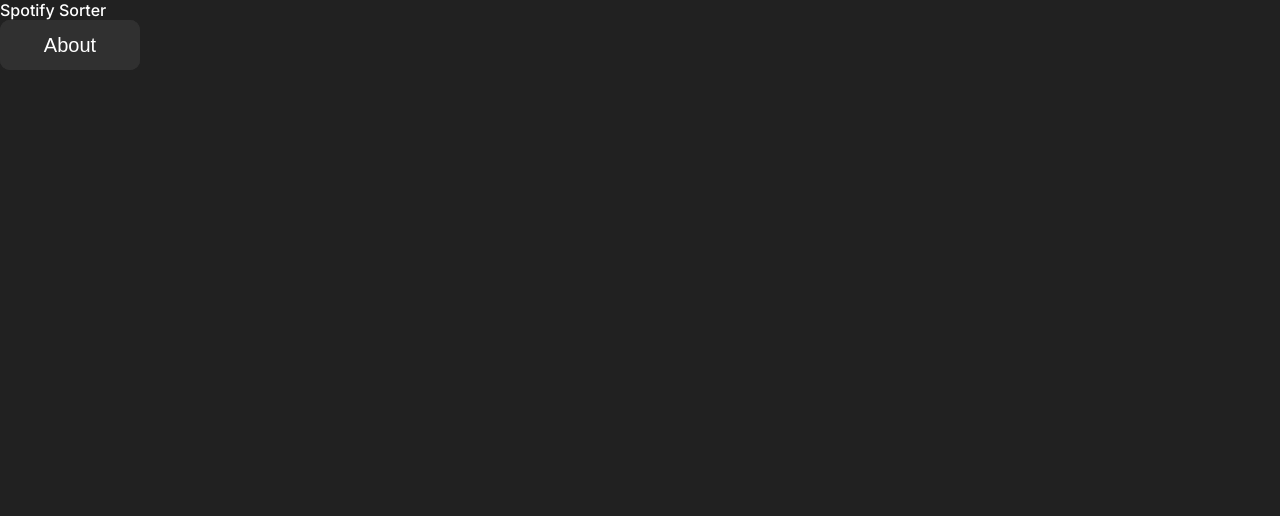
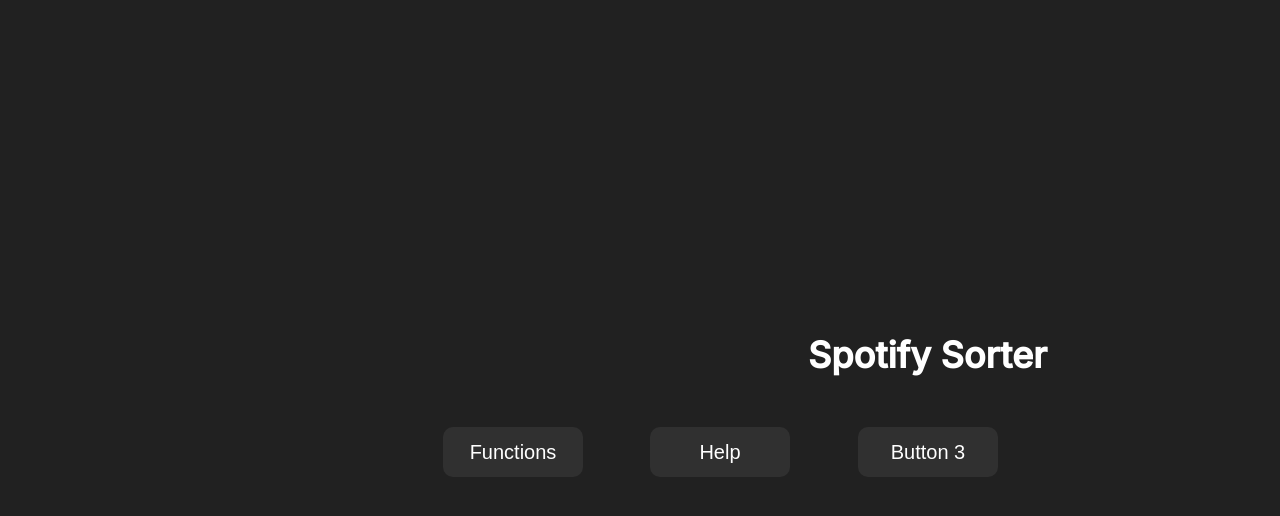
Before and after one commit to Franciszek821/spotifySorter, a Flask app: page / in a window 1280 px wide. Shown: the top 516 px of the page. Run offline with Flask 3, Linux system fonts and the light colour scheme.

Commit message:
style: Update button classes for consistent styling in Spotify Sorter interface

```diff
--- a/templates/Main/index.html
+++ b/templates/Main/index.html
@@ -10,17 +10,17 @@
   <script defer src="{{ url_for('static', filename='Main/main.js') }}"></script>
 </head>
 <body>
-    <div class="sidebar">
-      <div class="text-block">Spotify Sorter</div>
+    <div class="main-container">
+      <div class="spotify-sorter">Spotify Sorter</div>
 
       <a href="{{ url_for('functions') }}">
-          <button class="button">Functions</button>
+          <button class="button button-1">Functions</button>
       </a>
       <a href="{{ url_for('help_page')}}">
-        <button class="button">Help</button>
+        <button class="button button-2">Help</button>
       </a>
       <a href="{{ url_for('about_page')}}">
-        <button class="button">About</button>
+        <button class="button button-3">Button 3</button>
       </a>
     </div>
 </body>
```
